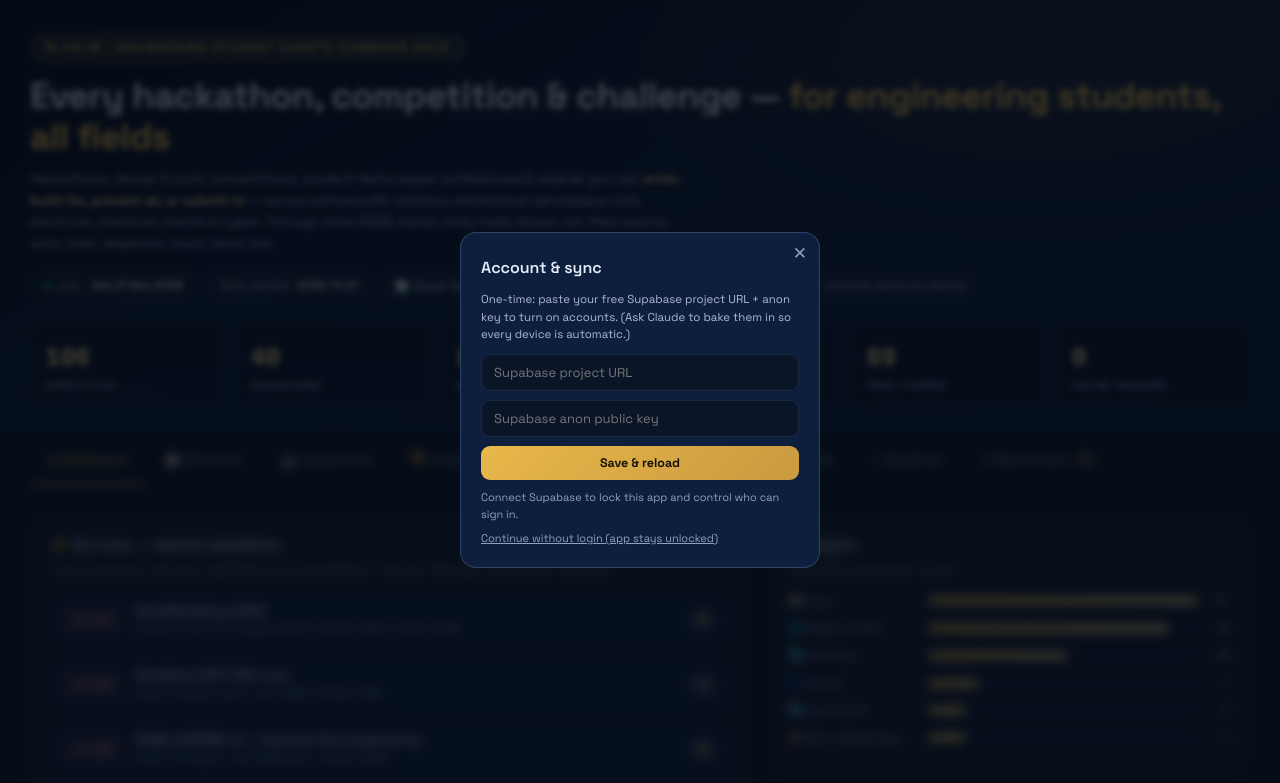
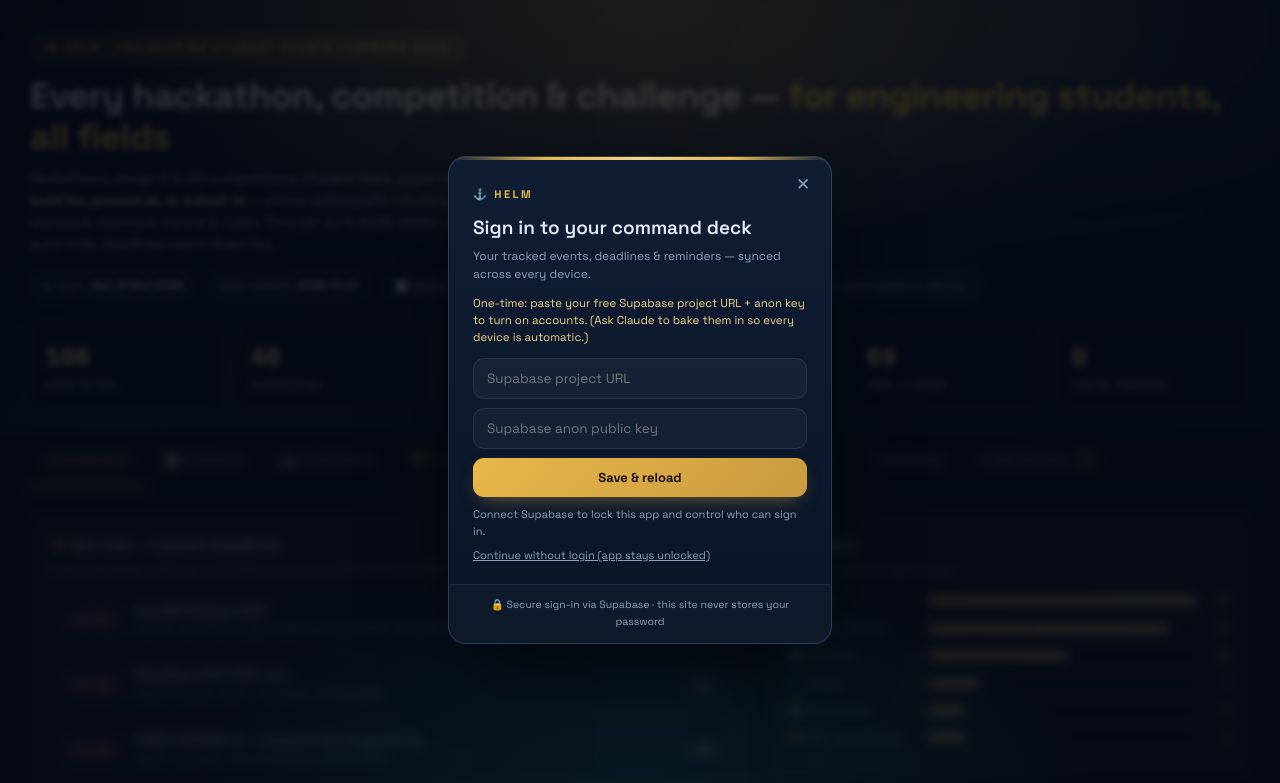
Before and after one commit to sreerag03git/engineering-events-hub, a plain HTML site: page index.html in a window 1280 px wide. Shown: the top 783 px of the page. Drawn offline with nearby package versions, Linux system fonts and the light colour scheme.

Commit message:
Premium login gate: branded header, gold accent, glow backdrop, refined inputs/buttons, secure footer

```diff
--- a/index.html
+++ b/index.html
@@ -239,6 +239,23 @@ footer b{color:var(--gold2)}
 body.gated .navbar,body.gated .wrap{filter:blur(5px);pointer-events:none;user-select:none}
 .gate-skip{font-size:11px;color:var(--mu);background:none;border:none;cursor:pointer;text-decoration:underline;align-self:flex-start}
 .gate-note{font-size:11px;color:var(--mu);line-height:1.5}
+/* ── premium login gate ── */
+.auth-modal{background:radial-gradient(ellipse 70% 55% at 50% 0%,rgba(232,184,75,.10),transparent 62%),radial-gradient(ellipse 60% 50% at 50% 100%,rgba(45,212,191,.07),transparent 60%),rgba(4,8,16,.82)}
+.auth-card{max-width:384px;padding:0;gap:0;overflow:hidden;background:linear-gradient(180deg,#101d33,#0a1527);border:1px solid var(--line2);border-radius:18px;box-shadow:0 30px 80px -24px rgba(0,0,0,.85),inset 0 1px 0 rgba(255,255,255,.05)}
+.auth-card::before{content:"";display:block;height:3px;background:linear-gradient(90deg,transparent,var(--gold),var(--gold2),var(--gold),transparent)}
+.auth-inner{display:flex;flex-direction:column;gap:12px;padding:26px 24px 22px}
+.auth-brand{font-size:11px;font-weight:700;letter-spacing:.22em;text-transform:uppercase;color:var(--gold)}
+.auth-title{font-size:19px;font-weight:600;color:var(--tx);line-height:1.25}
+.auth-sub{font-size:12px;color:var(--mu);line-height:1.5;margin-top:-5px}
+.auth-card input{background:rgba(255,255,255,.035);border:1px solid var(--line);border-radius:11px;padding:11px 13px;font-size:13.5px;transition:border-color .15s,box-shadow .15s}
+.auth-card input:focus{border-color:var(--goldln);box-shadow:0 0 0 3px rgba(232,184,75,.14)}
+.auth-card .gold-btn{padding:11px 18px;border-radius:11px;font-size:13px;box-shadow:0 8px 20px -9px rgba(232,184,75,.55)}
+.auth-card .abtn{padding:11px 18px;border-radius:11px;font-size:13px}
+.auth-row{gap:9px}
+.auth-msg{color:var(--gold2)}
+.auth-x{top:13px;right:14px;width:28px;height:28px;border-radius:8px;display:flex;align-items:center;justify-content:center;transition:background .15s,color .15s;z-index:1}
+.auth-x:hover{background:rgba(255,255,255,.07);color:var(--tx)}
+.auth-foot{border-top:1px solid var(--line);padding:12px 20px;font-size:10.5px;color:var(--mu);text-align:center;background:rgba(255,255,255,.015)}
 @media(max-width:640px){
   html,body{overflow-x:hidden}
   .hero-in{padding:22px 16px 18px}
@@ -484,7 +501,10 @@ body.gated .navbar,body.gated .wrap{filter:blur(5px);pointer-events:none;user-se
 <div id="authModal" class="auth-modal">
   <div class="auth-card">
     <button id="authClose" class="auth-x">✕</button>
-    <div class="auth-title">Account &amp; sync</div>
+    <div class="auth-inner">
+    <div class="auth-brand">⚓ HELM</div>
+    <div class="auth-title">Sign in to your command deck</div>
+    <div class="auth-sub">Your tracked events, deadlines &amp; reminders — synced across every device.</div>
     <div id="authMsg" class="auth-msg"></div>
     <div id="authConfig">
       <input id="cfgUrl" placeholder="Supabase project URL">
@@ -503,6 +523,8 @@ body.gated .navbar,body.gated .wrap{filter:blur(5px);pointer-events:none;user-se
       <div class="auth-who">Signed in as <b id="authWho"></b> — your console (statuses, notes, reminders) syncs across devices.</div>
       <button id="authLogout" class="abtn">Log out</button>
     </div>
+    </div>
+    <div class="auth-foot">🔒 Secure sign-in via Supabase · this site never stores your password</div>
   </div>
 </div>
 
```
